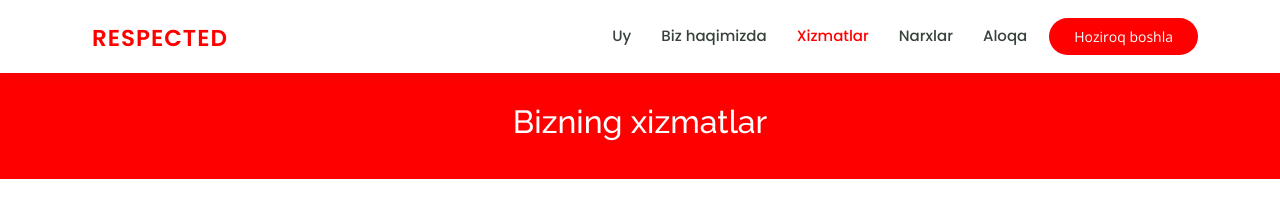
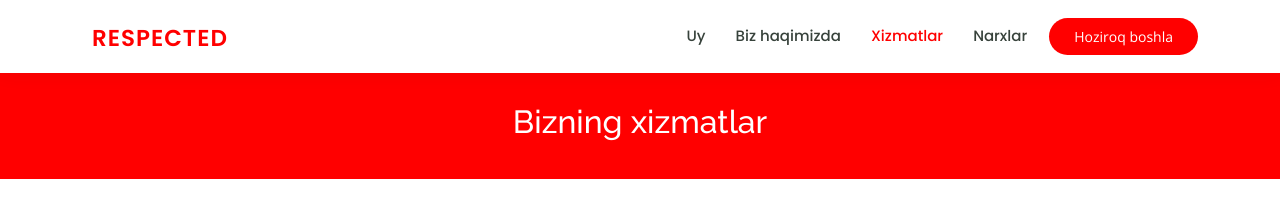
Before and after one commit to WEBshodik23/WEBshodik23.github.io, a plain HTML site: page trainers.html in a window 1280 px wide. Shown: the top 217 px of the page. Drawn offline with nearby package versions, Linux system fonts and the light colour scheme.

Commit message:
Update trainers.html

```diff
--- a/trainers.html
+++ b/trainers.html
@@ -52,7 +52,7 @@
           <li><a href="courses.html">Biz haqimizda</a></li>
           <li><a class="active" href="trainers.html">Xizmatlar</a></li>
           <li><a href="pricing.html">Narxlar</a></li>
-          <li><a href="contact.html">Aloqa</a></li>
+
         </ul>
         <i class="bi bi-list mobile-nav-toggle"></i>
       </nav><!-- .navbar -->
```
